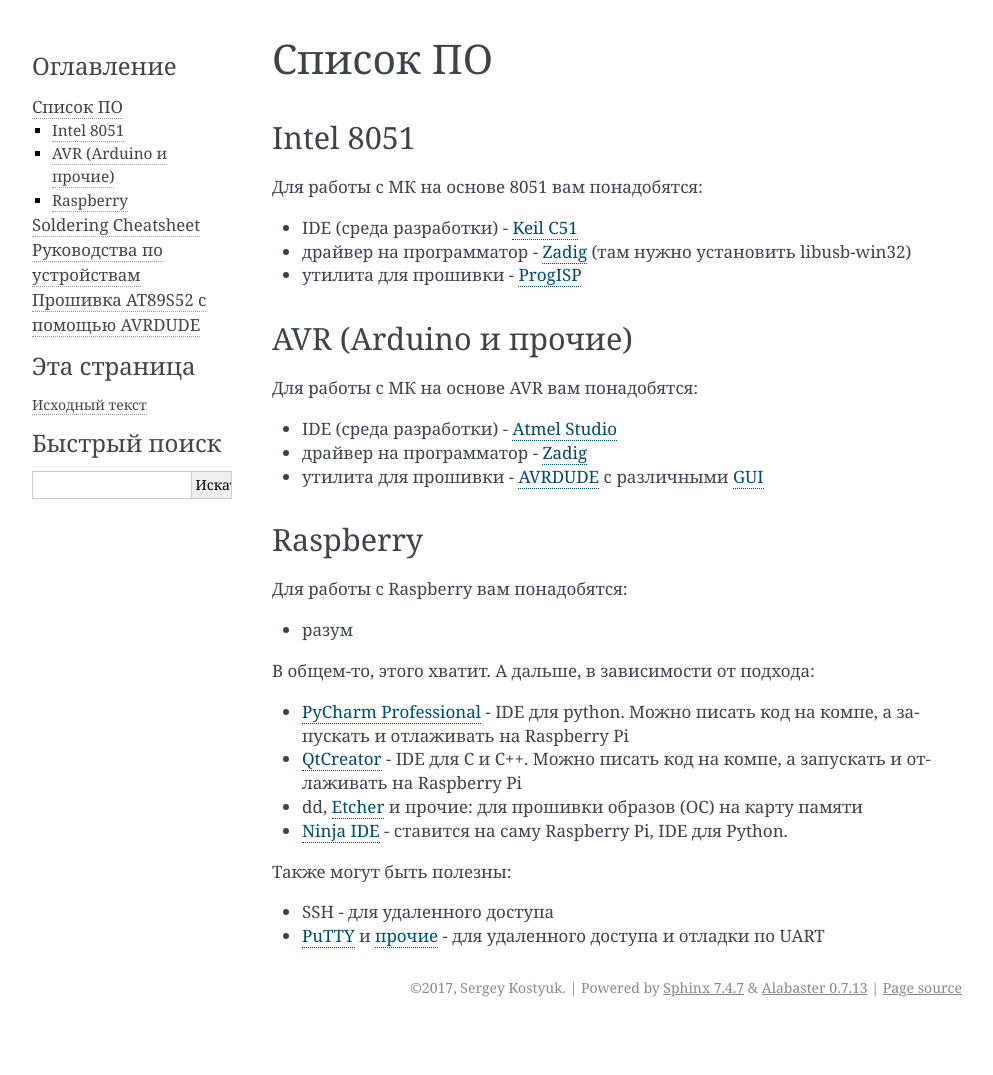
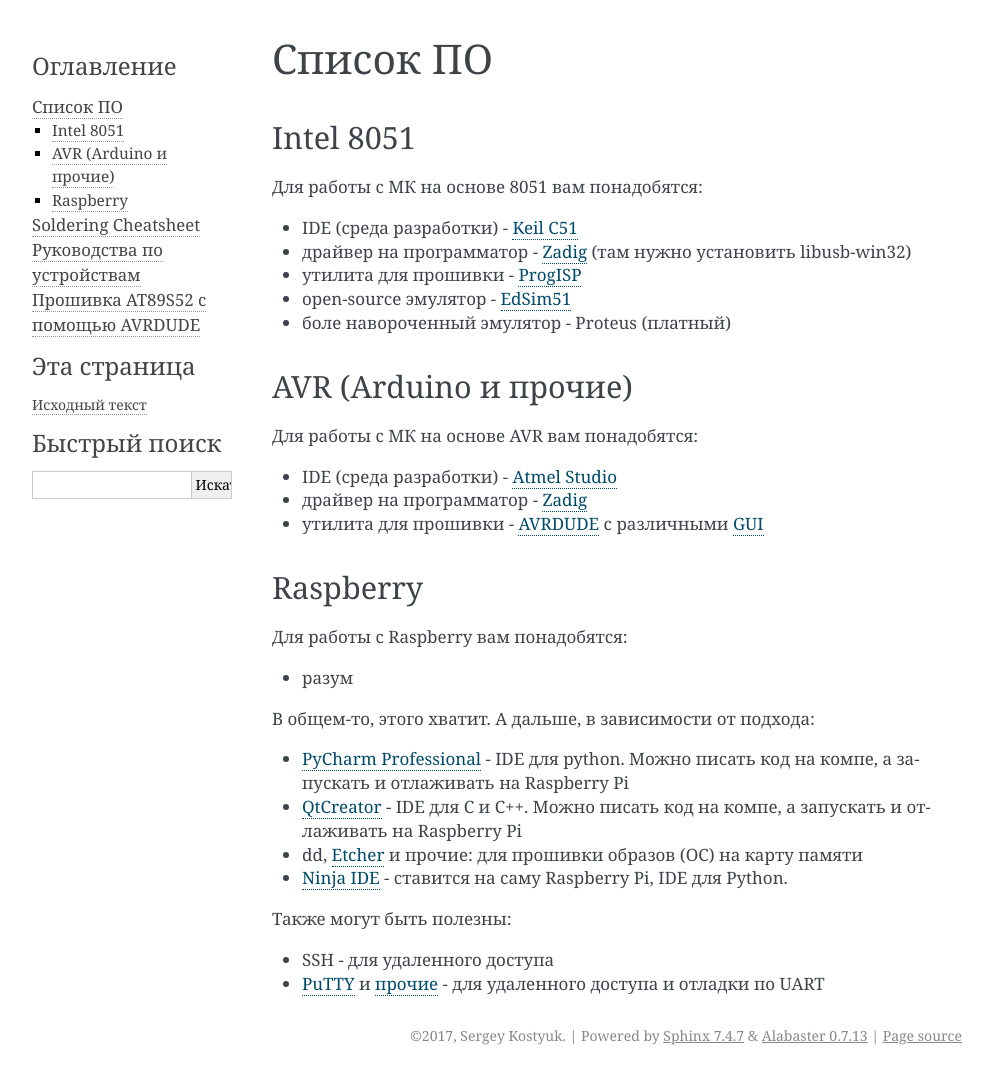
Before and after one commit to crtv-club/crtv_club, a Sphinx documentation site: the page built from docs/source/list_of_software.rst, in a window 1280 px wide. Shown: the whole page, without its empty margins (148-1141 px from the left). Built offline with Sphinx 7.4.7, drawn with Linux system fonts in a browser that asks for light colours; before the commit the page ends 1027 px from its top, so only the background shows below that.

Commit message:
Updated list of 8051-related software

```diff
--- a/docs/source/list_of_software.rst
+++ b/docs/source/list_of_software.rst
@@ -9,6 +9,8 @@
 - IDE (среда разработки) - `Keil C51 <https://www.keil.com/demo/eval/c51.htm>`_
 - драйвер на программатор - `Zadig <http://zadig.akeo.ie/>`_ (там нужно установить libusb-win32)
 - утилита для прошивки - `ProgISP <http://exploreembedded.com/wiki/AT89S_Series_8051_programmer>`_
+- open-source эмулятор - `EdSim51 <https://www.edsim51.com/>`_
+- боле навороченный эмулятор - Proteus (платный)
 
 AVR (Arduino и прочие)
 ----------------------
```
